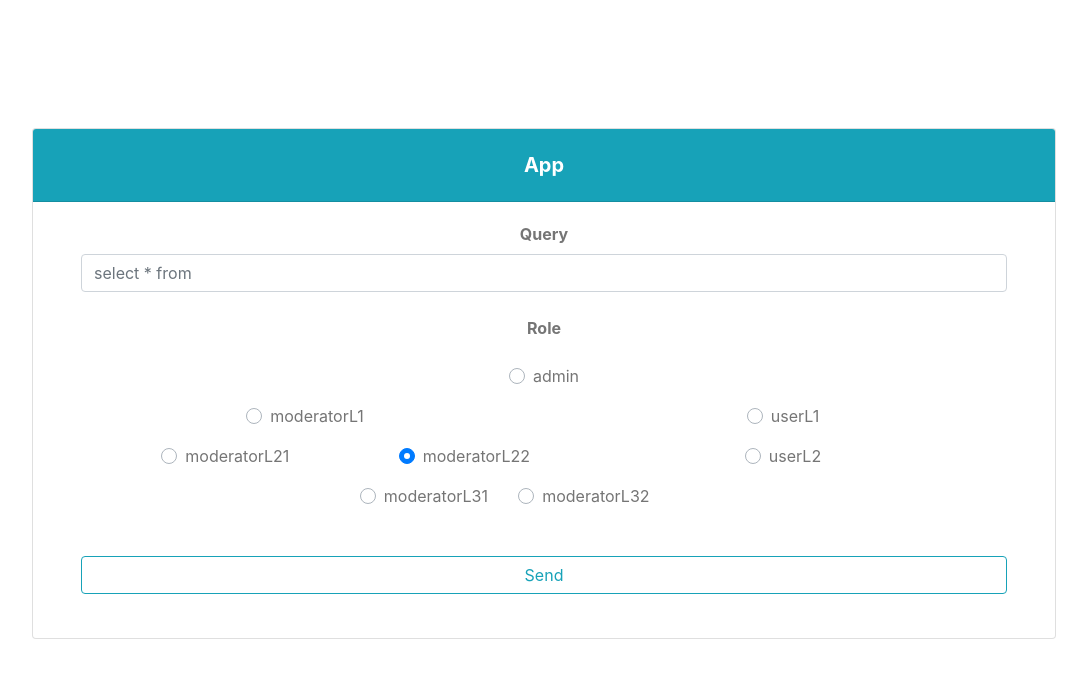
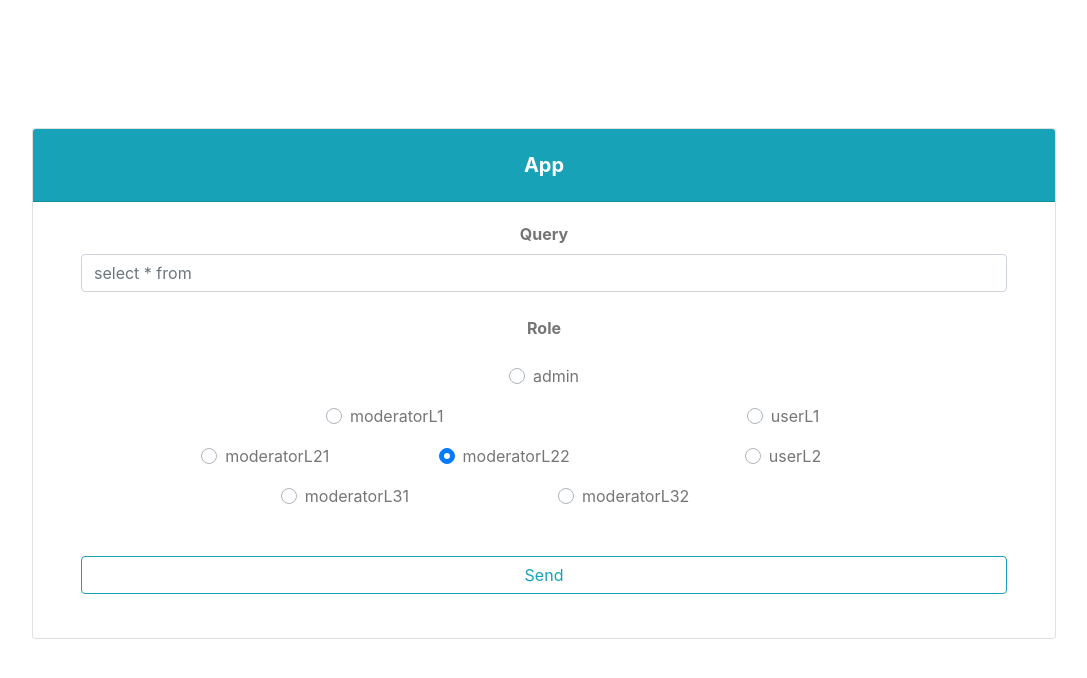
Before and after one commit to MarcinMichna/database-security-module, a website: page public/index.html in a window 1280 px wide. Shown: the whole page, without its empty margins (96-1183 px from the left). Drawn offline with nearby package versions, Linux system fonts and the light colour scheme.

Commit message:
small screen fix

```diff
--- a/public/index.html
+++ b/public/index.html
@@ -112,7 +112,7 @@
                 >
               </div>
             </div>
-            <div class="col-10 col-md-6">
+            <div class="col-10 col-md-4">
               <div class="custom-control custom-radio">
                 <input
                   type="radio"
@@ -168,7 +168,7 @@
                 >
               </div>
             </div>
-            <div class="col-12 col-md-4">
+            <div class="col-12 col-md-3">
               <div class="custom-control custom-radio">
                 <input
                   type="radio"
@@ -182,7 +182,7 @@
             </div>
           </div>
           <div class="row justify-content-center">
-            <div class="col-10 col-md-1">
+            <div class="col-10 col-md-2">
               <div class="custom-control custom-radio">
                 <input
                   type="radio"
@@ -196,7 +196,7 @@
                 >
               </div>
             </div>
-            <div class="col-10 col-md-4">
+            <div class="col-10 col-md-5">
               <div class="custom-control custom-radio">
                 <input
                   type="radio"
```
